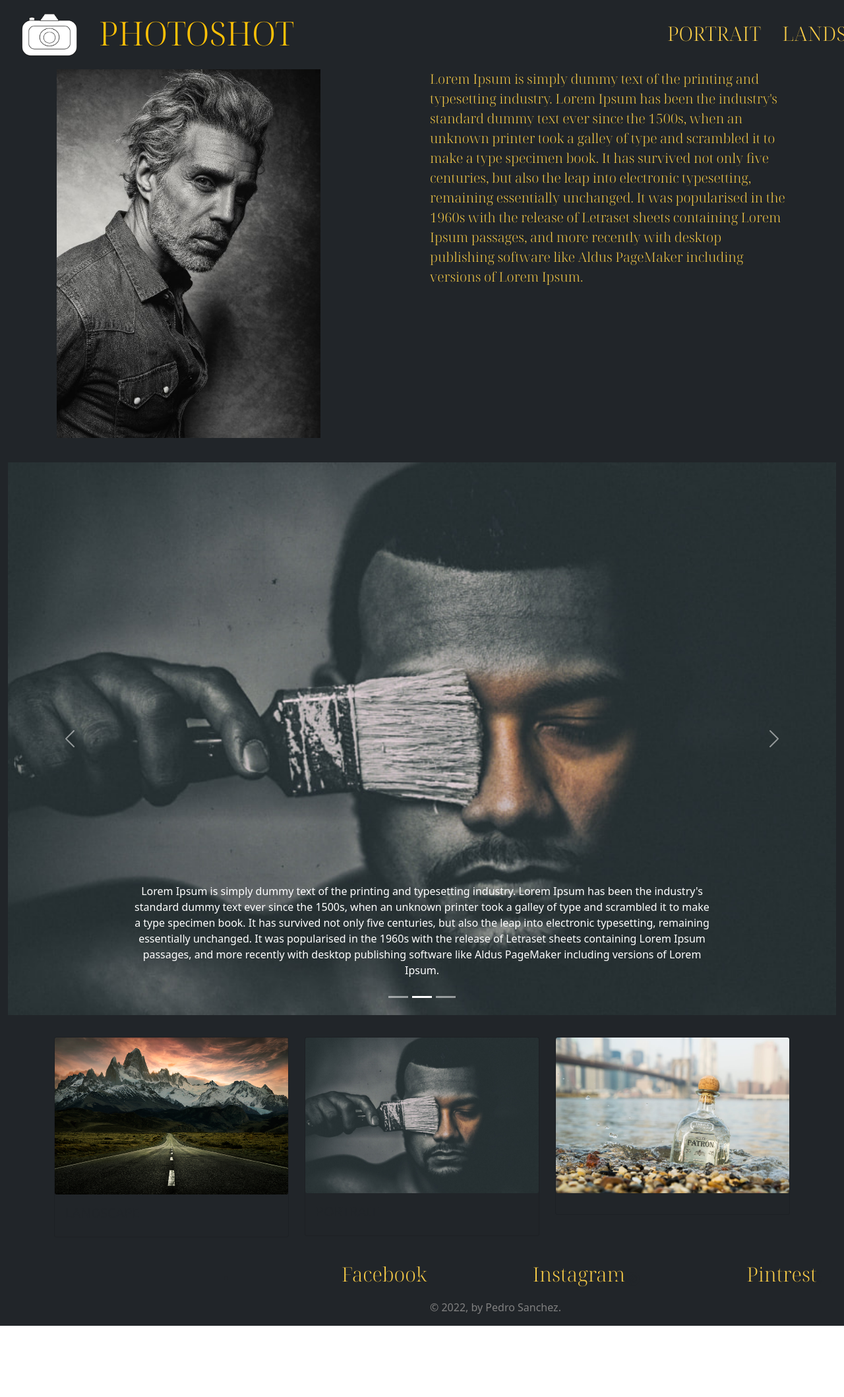
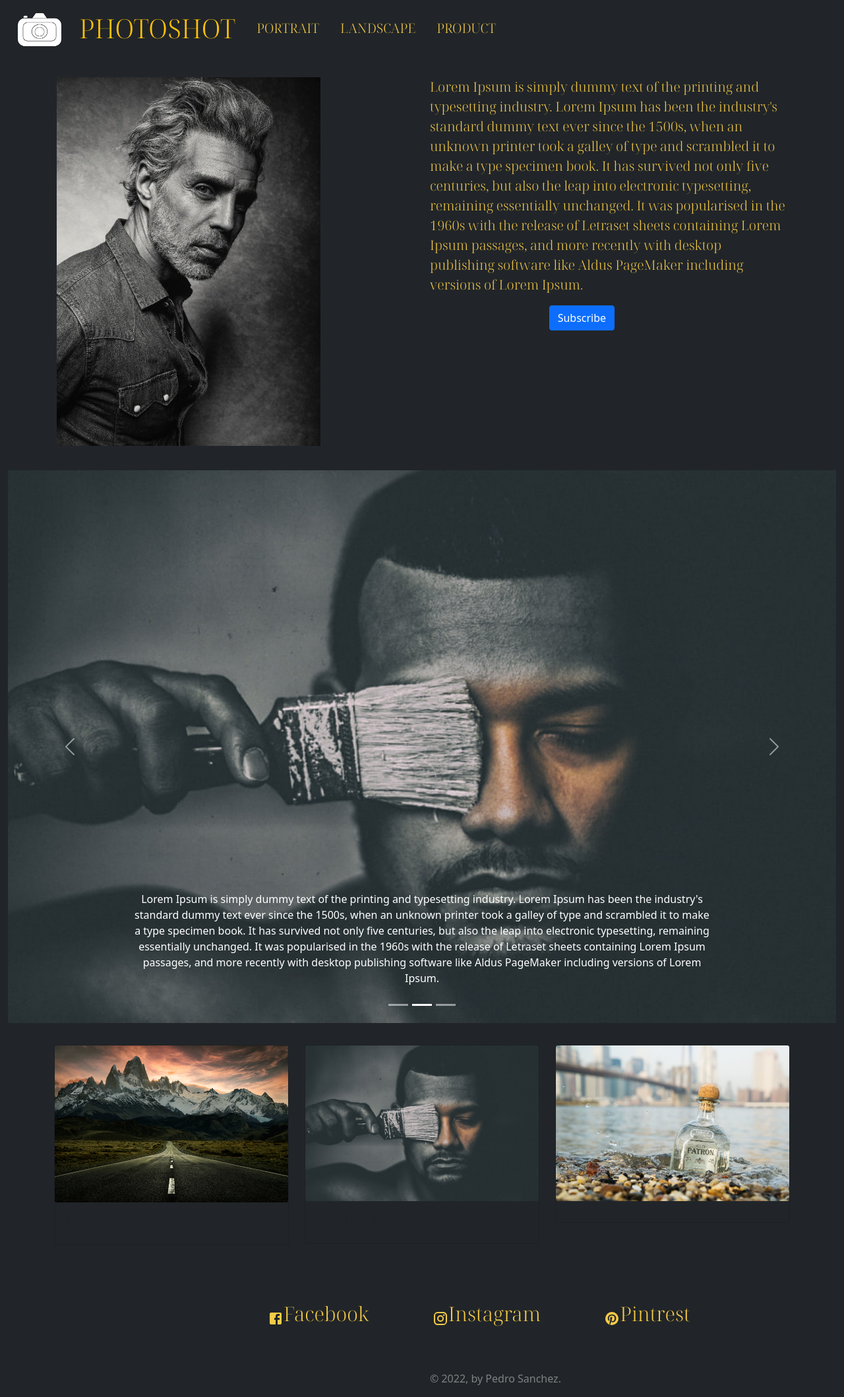
Before and after one commit to PSanchezD/PhotoART, a React (Create React App) app: page / in a window 1280 px wide. Shown: the top 2118 px of the page at 66% size. Before the commit the page ends 2010 px from the top, so only its background shows below. Built offline with nearby package versions, Linux system fonts and the light colour scheme.

Commit message:
Updated Front-End UI

```diff
--- a/src/App.css
+++ b/src/App.css
@@ -1,16 +1,18 @@
 .App{
     background-color: #212529;
+    width: 100%;
+    height: auto;
 }
 
 .span1 {
     font-family:'Noto Serif Display' ;
-    font-size: 50px;
+    font-size: 40px;
     color: #ffc107;
 }
 .spanlink{
     font-family:'Noto Serif Display' ;
     color: #f7cb47;
-    font-size: 30px;
+    font-size: 20px;
 
 }
 .unorderList{
@@ -20,7 +22,7 @@
 .footerlist{
     font-family:'Noto Serif Display';
     font-size: 30px;
-    margin-left: 10rem;
+
     color: #f7cb47;
 }
 .ending{
@@ -37,3 +39,13 @@
     width: 100%;
 
 }
+.icon{
+    color: #f7cb47;
+    width: 30px;
+}
+
+.listlink{
+    margin: 3rem;
+}
+
+/*body { overflow-x: hidden; }*/
--- a/src/Components/Footer.js
+++ b/src/Components/Footer.js
@@ -1,5 +1,7 @@
 import React from "react";
 import PinterestIcon from '@mui/icons-material/Pinterest';
+import InstagramIcon from '@mui/icons-material/Instagram';
+import FacebookIcon from '@mui/icons-material/Facebook';
 
 
 function Footer(){
@@ -8,9 +10,9 @@ function Footer(){
             <div className="row">
                 <div className="offset-md-3">
                    <ul className="unorderList">
-                       <li href="/"><span className="footerlist">Facebook</span></li>
-                       <li href="/"><span className="footerlist">Instagram</span></li>
-                       <li href="/"><PinterestIcon/><span className="footerlist">Pintrest</span>ç</li>
+                       <li href="/" className="listlink"><FacebookIcon className="icon"/><span className="footerlist">Facebook</span></li>
+                       <li href="/" className="listlink"><InstagramIcon className="icon"/><span className="footerlist">Instagram</span></li>
+                       <li href="/" className="listlink"><PinterestIcon className="icon"/><span className="footerlist">Pintrest</span>ç</li>
                    </ul>
                 </div>
                 <div className="offset-6">
--- a/src/Components/HomePage.js
+++ b/src/Components/HomePage.js
@@ -7,20 +7,21 @@ import { Card, Carousel,CarouselItem} from 'react-bootstrap'
 
 function Home(){
     return(
-        <>
-            <div className="container">
+        <div className="home-1">
+            <div className="container mt-5 pt-5">
                 <div className="row p-1 D-inline-block ">
                     <div className="col img1">
                         <img src={me} width={400} alt="me"></img>
                     </div>
                     <div className="col">
                         <p className="text-p">Lorem Ipsum is simply dummy text of the printing and typesetting industry. Lorem Ipsum has been the industry's standard dummy text ever since the 1500s, when an unknown printer took a galley of type and scrambled it to make a type specimen book. It has survived not only five centuries, but also the leap into electronic typesetting, remaining essentially unchanged. It was popularised in the 1960s with the release of Letraset sheets containing Lorem Ipsum passages, and more recently with desktop publishing software like Aldus PageMaker including versions of Lorem Ipsum.</p>
+                        <button className="btn btn-primary offset-4">Subscribe</button>
                     </div>
                 </div>
             </div>
             <hr/>
             <div className="container-fluid">
-                <Carousel autoplay>
+                <Carousel>
                     <CarouselItem>
                         <img className="car-img" src={land1} alt="cont"></img>
                         <Carousel.Caption className="col">
@@ -71,7 +72,7 @@ function Home(){
                  </div>
              </div>
              <hr/>
-        </>
+        </div>
     );
 }
 export default Home
--- a/src/Components/MainComponent.js
+++ b/src/Components/MainComponent.js
@@ -14,6 +14,7 @@ class Main extends Component{
         return(
             <div>
                 <Nav/>
+                <hr/>
                 <HomePage/>
                 <Footer/>
             </div>
--- a/src/Components/Nav.js
+++ b/src/Components/Nav.js
@@ -5,15 +5,15 @@ import Camera from '../image/camera.png'
 
 function Nav(){
     return(
-        <div>
-            <Navbar bg="dark" className="sticky-top">
+        <div className="nav-1">
+            <Navbar bg="dark" className="fixed-top" >
                 <img
                     src={Camera}
                     alt="camera"
-                    width={150}
+                    width={120}
                 ></img>
-                <Navbar.Brand href="/" alignItem="center"> <span className="span1">PHOTOSHOT</span></Navbar.Brand>
-                    <NavItem className="offset-5">
+                <Navbar.Brand href="/"> <span className="span1">PHOTOSHOT</span></Navbar.Brand>
+                    <NavItem>
                         <NavLink><span className="spanlink">PORTRAIT</span></NavLink>
                     </NavItem>
                         <NavItem>
```
